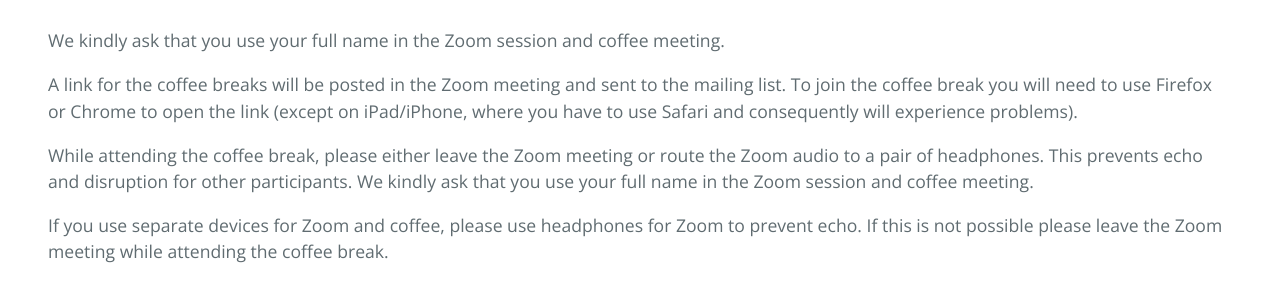
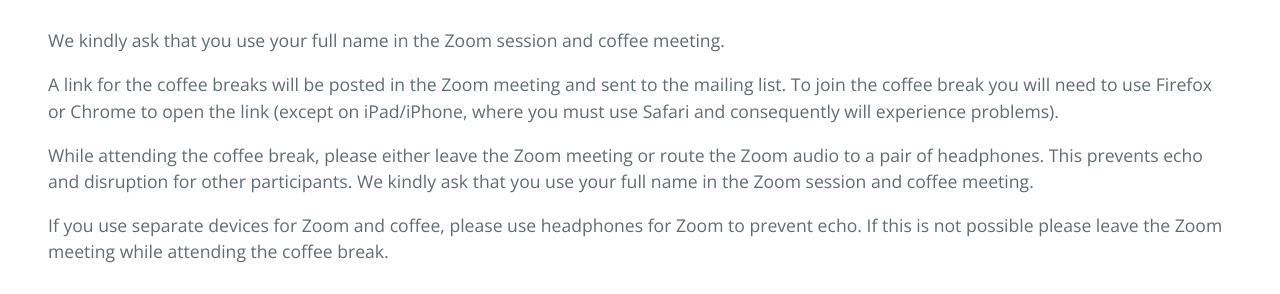
Before and after one commit to zoom-on-rational-points/zoom-on-rational-points.github.io, a Jekyll site: the page built from index.md, in a window 1280 px wide and 900 px high, scrolled down 1695 px. Shown: the part 188-482 px from the top of the window. Built offline with Jekyll 4.4.1, drawn with Linux system fonts in a browser that asks for light colours; our own code applies the rules of GitHub Pages for plain Markdown files.

Commit message:
Update index.md

```diff
--- a/index.md
+++ b/index.md
@@ -27,7 +27,7 @@
 
 We kindly ask that you use your full name in the Zoom session and coffee meeting.
 
-A link for the coffee breaks will be posted in the Zoom meeting and sent to the mailing list. To join the coffee break you will need to use Firefox or Chrome to open the link (except on iPad/iPhone, where you have to use Safari and consequently will experience problems).
+A link for the coffee breaks will be posted in the Zoom meeting and sent to the mailing list. To join the coffee break you will need to use Firefox or Chrome to open the link (except on iPad/iPhone, where you must use Safari and consequently will experience problems).
 
 While attending the coffee break, please either leave the Zoom meeting or route the Zoom audio to a pair of headphones. This prevents echo and disruption for other participants. We kindly ask that you use your full name in the Zoom session and coffee meeting.
 
```
